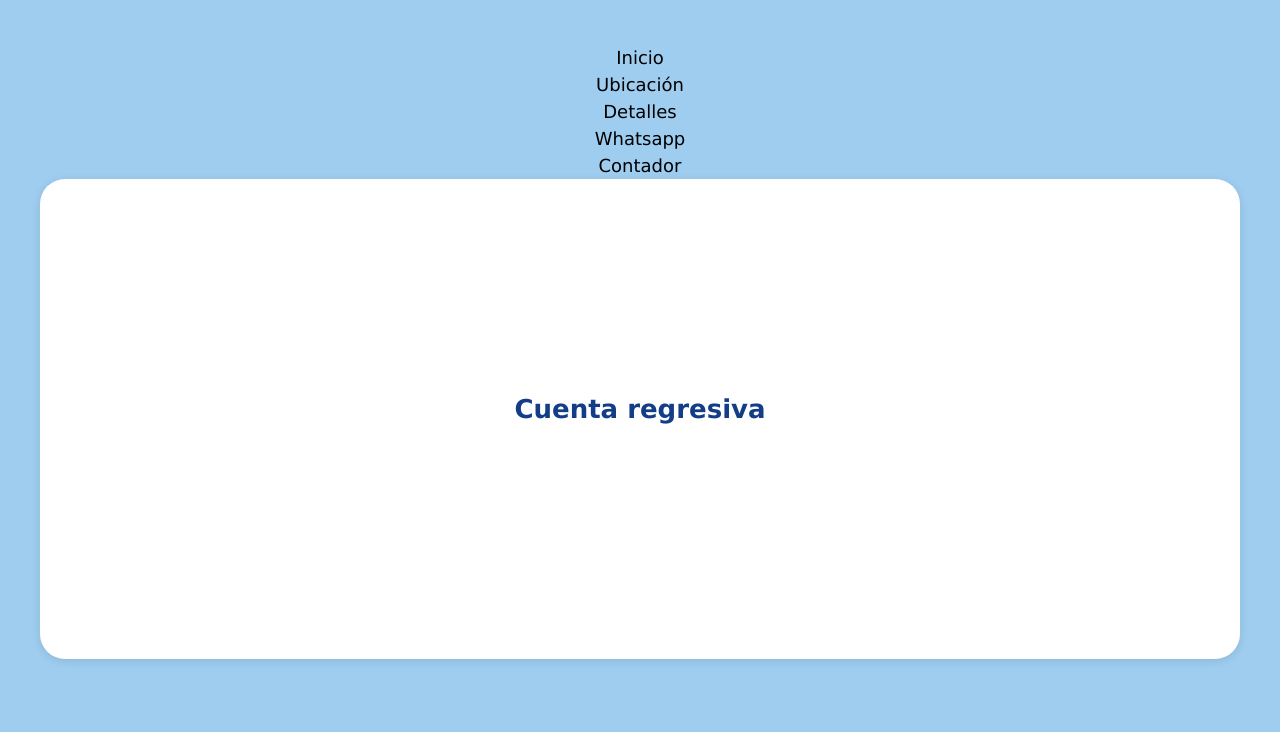
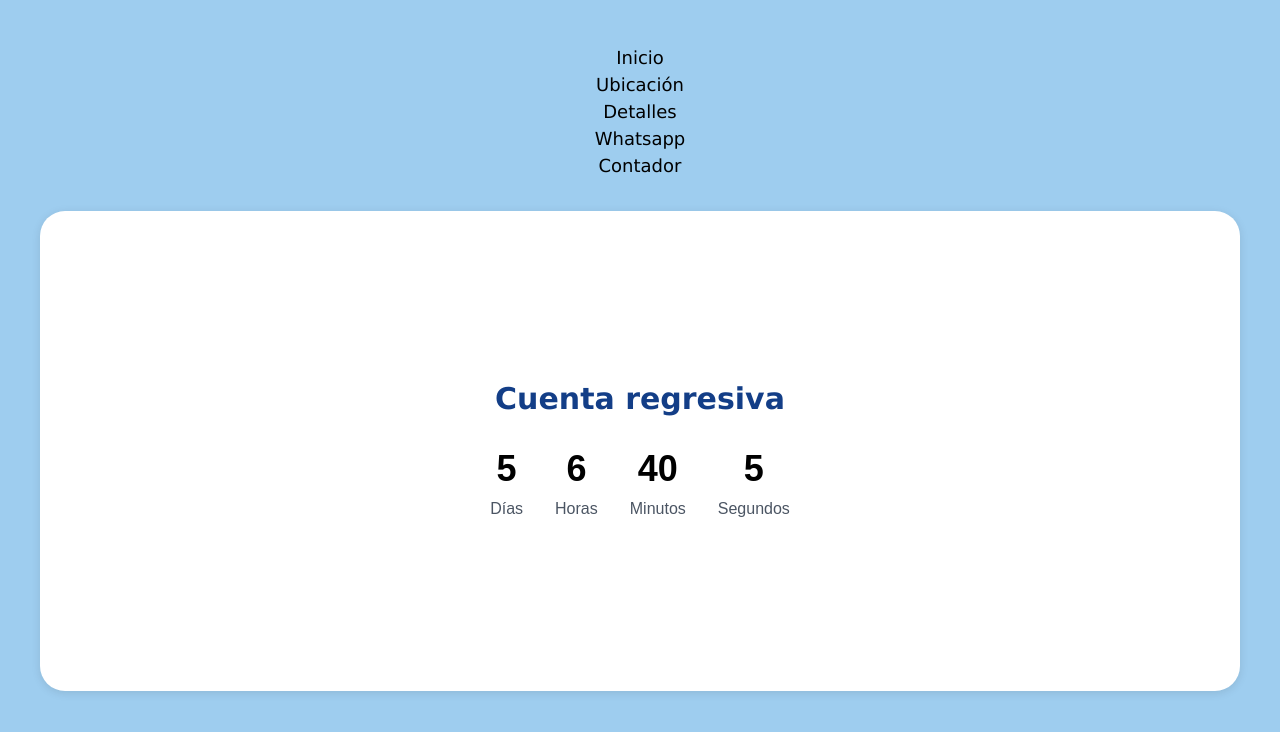
Before and after one commit to RaulBecerraB/birthday-invitation, a Next.js app: page /Countdown in a window 1280 px wide. Shown: the top 732 px of the page. Built offline with nearby package versions, Linux system fonts and the light colour scheme.

Commit message:
feat(Countdown): Add countdown logic and UI

```diff
--- a/src/app/Countdown/page.jsx
+++ b/src/app/Countdown/page.jsx
@@ -1,9 +1,58 @@
-import React from 'react'
+"use client"
+import React, { useState, useEffect } from 'react'
 
-export default function page() {
+export default function Page() {
+    const [timeLeft, setTimeLeft] = useState({
+        days: 0,
+        hours: 0,
+        minutes: 0,
+        seconds: 0
+    });
+
+    useEffect(() => {
+        const targetDate = new Date('2025-02-22T18:00:00-03:00');
+
+        const updateCountdown = () => {
+            const currentDate = new Date();
+            const difference = targetDate.getTime() - currentDate.getTime();
+
+            if (difference > 0) {
+                const days = Math.floor(difference / (1000 * 60 * 60 * 24));
+                const hours = Math.floor((difference % (1000 * 60 * 60 * 24)) / (1000 * 60 * 60));
+                const minutes = Math.floor((difference % (1000 * 60 * 60)) / (1000 * 60));
+                const seconds = Math.floor((difference % (1000 * 60)) / 1000);
+
+                setTimeLeft({ days, hours, minutes, seconds });
+            }
+        };
+
+        updateCountdown();
+        const timer = setInterval(updateCountdown, 1000);
+
+        return () => clearInterval(timer);
+    }, []);
+
     return (
-        <div className='container'>
-            <h1>Cuenta regresiva</h1>
+        <div className='container mx-auto px-4 py-8'>
+            <h1 className='text-3xl font-bold text-center mb-8'>Cuenta regresiva</h1>
+            <div className='flex justify-center items-center space-x-8'>
+                <div className='text-center'>
+                    <span className='text-4xl font-bold'>{timeLeft.days}</span>
+                    <p className='text-gray-600 mt-2'>Días</p>
+                </div>
+                <div className='text-center'>
+                    <span className='text-4xl font-bold'>{timeLeft.hours}</span>
+                    <p className='text-gray-600 mt-2'>Horas</p>
+                </div>
+                <div className='text-center'>
+                    <span className='text-4xl font-bold'>{timeLeft.minutes}</span>
+                    <p className='text-gray-600 mt-2'>Minutos</p>
+                </div>
+                <div className='text-center'>
+                    <span className='text-4xl font-bold'>{timeLeft.seconds}</span>
+                    <p className='text-gray-600 mt-2'>Segundos</p>
+                </div>
+            </div>
         </div>
     )
 }
```
Also changed, not shown: src/Models/Cube.js (added, +29 -0 lines), src/Three/Cube.js (added, +46 -0 lines).
